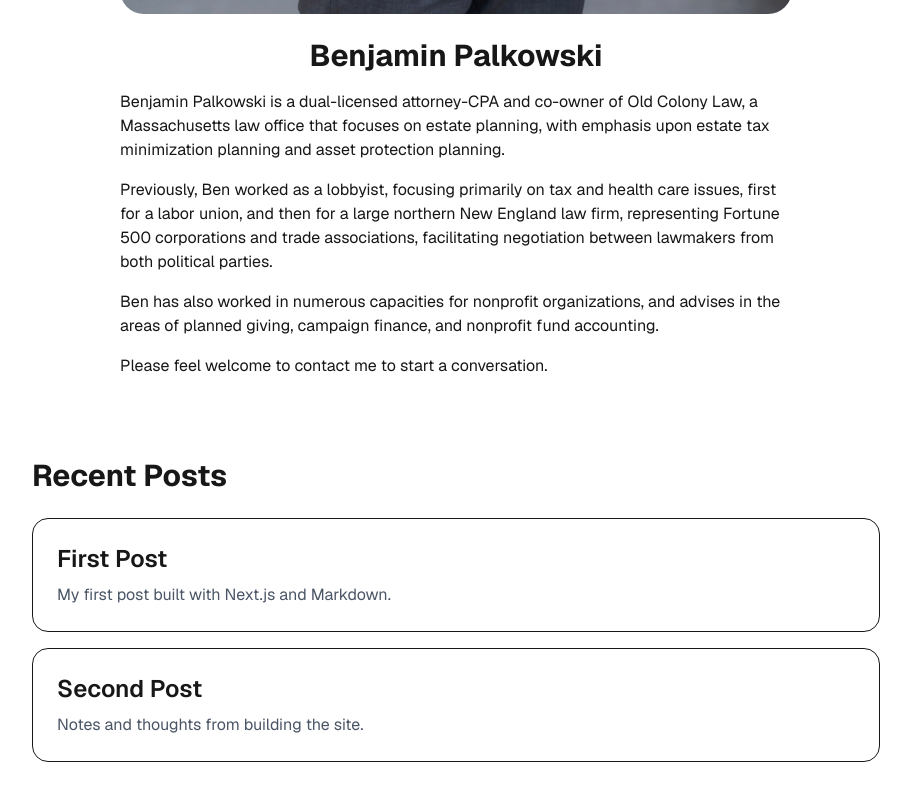
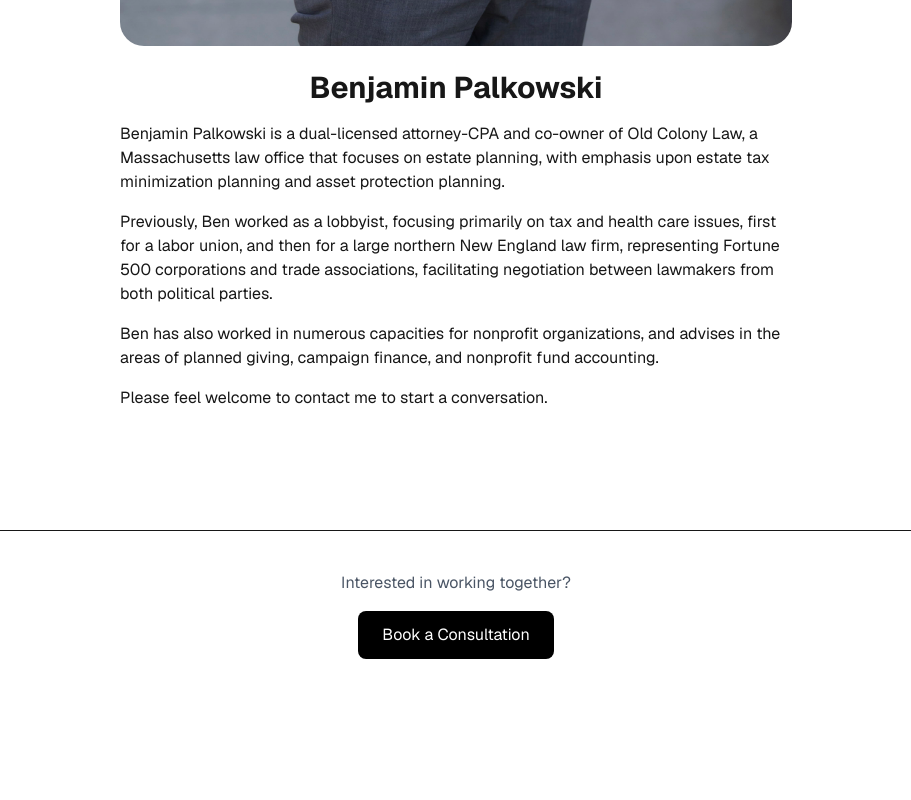
Before and after one commit to benpalkowski/my-site, a Next.js app: page / in a window 1280 px wide. Shown: the part 1444-2244 px from the top of the page, without its empty margins (184-1095 px from the left). After the commit the page ends 2143 px from the top, so only its background shows below. Built offline with nearby package versions, Linux system fonts and the light colour scheme.

Commit message:
Update homepage layout

```diff
--- a/app/layout.tsx
+++ b/app/layout.tsx
@@ -35,9 +35,30 @@ export default function RootLayout({
           </div>
         </nav>
 
-        <main className="max-w-4xl mx-auto px-6 py-10">
-          {children}
-        </main>
+        <>
+  <main className="max-w-4xl mx-auto px-6 py-10">
+    {children}
+  </main>
+
+  <footer className="border-t mt-20">
+    <div className="max-w-4xl mx-auto px-6 py-10 text-center space-y-4">
+
+      <p className="text-gray-600">
+        Interested in working together?
+      </p>
+
+      <a
+        href="https://go.oncehub.com/benpalkowski"
+        target="_blank"
+        rel="noopener noreferrer"
+        className="inline-block rounded-lg bg-black text-white px-6 py-3 hover:opacity-90 transition"
+      >
+        Book a Consultation
+      </a>
+
+    </div>
+  </footer>
+</>
 
       </body>
     </html>
--- a/app/page.tsx
+++ b/app/page.tsx
@@ -13,13 +13,13 @@ export default function HomePage() {
           </p>
 
           <h1 className="text-5xl font-bold tracking-tight max-w-4xl leading-tight">
-            Estate planning, philanthropy and campaign finance.
+            Estate planning, charitable giving and campaign finance.
           </h1>
 
         </div>
 
         <p className="text-xl text-gray-600 leading-relaxed max-w-3xl">
-          Insights, analysis and commenary.
+          Miscellaneous updates, analysis and commentary from an attorney, CPA, nonprofit consultant and lifelong New Englander.
         </p>
 
       </section>
@@ -63,45 +63,6 @@ Please feel welcome to contact me to start a conversation.
   </div>
 
 </section>
-
-      <section className="space-y-6 pb-20">
-
-        <h2 className="text-3xl font-bold">
-          Recent Posts
-        </h2>
-
-        <div className="space-y-4">
-
-          <a
-            href="/posts/first-post"
-            className="block border rounded-2xl p-6 hover:bg-gray-50 transition"
-          >
-            <h3 className="text-2xl font-semibold mb-2">
-              First Post
-            </h3>
-
-            <p className="text-gray-600">
-              My first post built with Next.js and Markdown.
-            </p>
-          </a>
-
-          <a
-            href="/posts/second-post"
-            className="block border rounded-2xl p-6 hover:bg-gray-50 transition"
-          >
-            <h3 className="text-2xl font-semibold mb-2">
-              Second Post
-            </h3>
-
-            <p className="text-gray-600">
-              Notes and thoughts from building the site.
-            </p>
-          </a>
-
-        </div>
-
-      </section>
-
     </main>
   );
 }
--- a/app/posts/page.tsx
+++ b/app/posts/page.tsx
@@ -11,7 +11,8 @@ export default function PostsPage() {
 
   const files = fs.readdirSync(postsDirectory);
 
-  const posts = files.map((fileName) => {
+  const posts = files
+  .map((fileName) => {
     const slug = fileName.replace(".md", "");
 
     const filePath = path.join(
@@ -32,7 +33,11 @@ export default function PostsPage() {
       date: data.date || "",
       excerpt: data.excerpt || "",
     };
-  });
+  })
+  .sort((a, b) =>
+    new Date(b.date).getTime() -
+    new Date(a.date).getTime()
+  );
 
   return (
     <main className="space-y-6">
--- a/content/posts/announcing-fiscal-highlands.md
+++ /dev/null
@@ -1,18 +0,0 @@
----
-title: "Why Governance Matters"
-date: "2026-05-10"
-excerpt: "Strong governance is often invisible when it works well."
----
-
-Strong governance is often invisible when it works well.
-
-Most organizations only notice governance problems when
-something breaks down.
-
-## Board Structure
-
-Good governance systems create clarity around:
-- decision making,
-- accountability,
-- fiduciary duties,
-- and institutional continuity.
--- a/content/posts/first-post.md
+++ /dev/null
@@ -1,16 +0,0 @@
----
-title: "First Post"
-date: "2026-05-10"
-excerpt: "My first real post built with Next.js and Markdown."
----
-
-# First Post
-
-This is my first Markdown blog post.
-
-You can write normally here.
-
-- Bullet points
-- Links
-- Images later
-- Whatever you want
--- /dev/null
+++ b/content/posts/hadley-massachusetts-police.md
@@ -0,0 +1,8 @@
+---
+title: "Hats off to Hadley Police"
+date: "2023-06-09"
+excerpt: "Thanks to the Hadley, Mass. Police Department"
+---
+Here’s a piece that was published in the Hampshire Gazette today. I wanted to thank the Hadley (Massachusetts) police for their support as the community contends with the major construction on Route 9.
+
+[Read my Hampshire Gazette piece here]( https://gazettenet.com/2023/06/09/hats-off-to-hadley-police-51262133/)
--- a/content/posts/second-post.md
+++ /dev/null
@@ -1,16 +0,0 @@
----
-title: "Second Post"
----
-
-# Second Post
-
-This is another blog post on my website.
-
-## Things I'm Learning
-
-- Next.js
-- Markdown
-- Website deployment
-- GitHub workflows
-
-This site is now live online.
--- /dev/null
+++ b/content/posts/supporting-medical-aid-in-dying-massachusetts.md
@@ -0,0 +1,9 @@
+---
+title: "Freedom Until the End"
+date: "2025-04-27"
+excerpt: "Why I support the medical aid in dying legislation"
+---
+
+Here’s a piece that was published in the Hampshire Gazette (Massachusetts) today. While taxes, real estate and the money oftentimes dominate the estate planning discussion, let’s not forget our freedom and liberties when it comes to our health care decisions and death planning.
+
+[Read my Hampshire Gazette piece here]( https://gazettenet.com/2025/04/27/letter-60810957/)
--- /dev/null
+++ b/content/posts/using-estate-tax-to-fund-sports-stadium-vermont.md
@@ -0,0 +1,9 @@
+---
+title: "Talks to use estate tax to fund sports stadium in Vermont"
+date: "2026-05-11"
+excerpt: "A legislative push for estate taxes to fund new sports stadium in Vermont"
+---
+
+Vermont Public Radio is reporting about a debate percolating in the Vermont legislature about whether to use surplus estate tax revenue for a new athletic and entertainment venue on the University of Vermont campus.
+
+[Here's the article.](https://www.vermontpublic.org/local-news/2026-05-11/university-vermont-seeks-taxpayer-money-5000-seat-athletic-venue)
```
